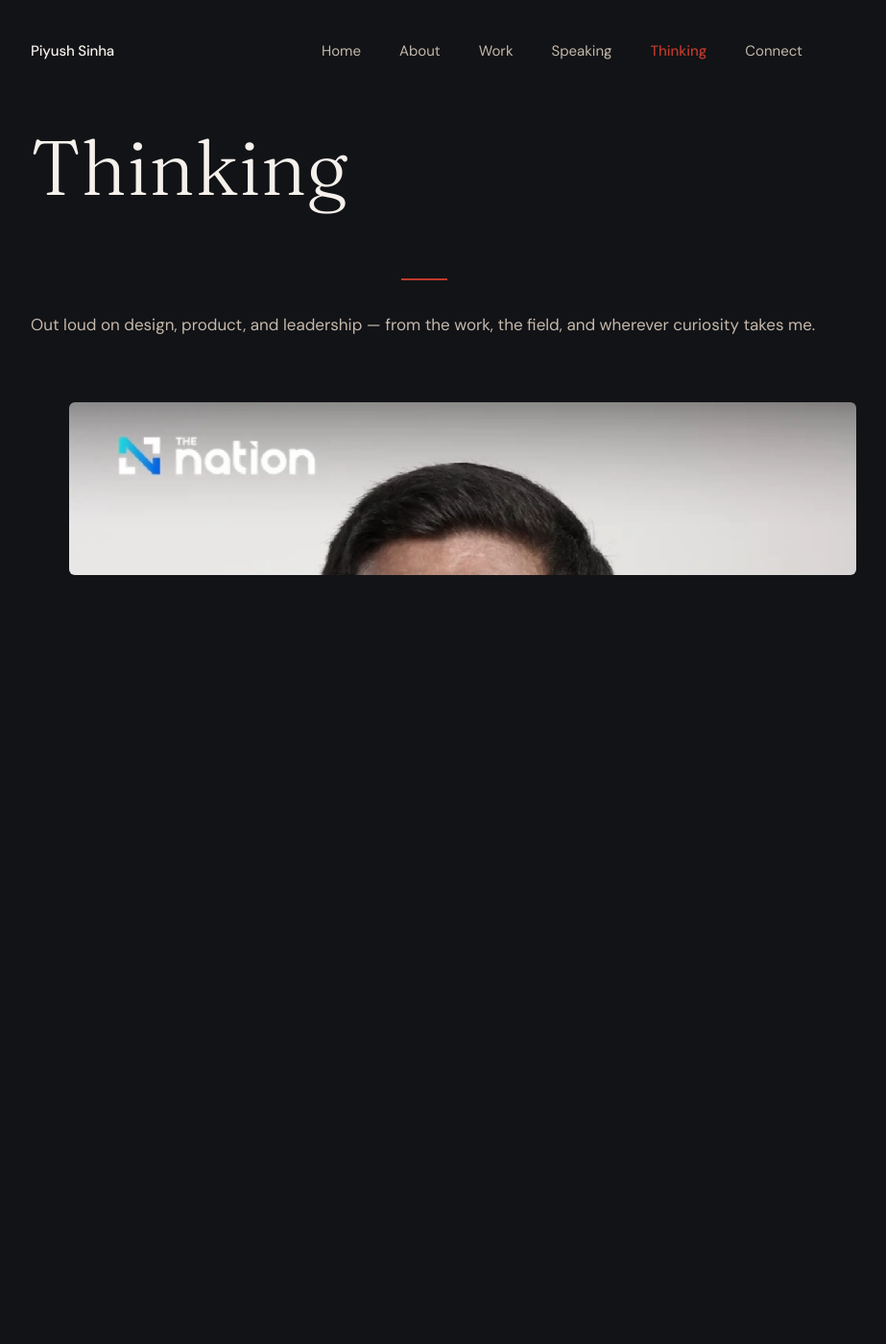
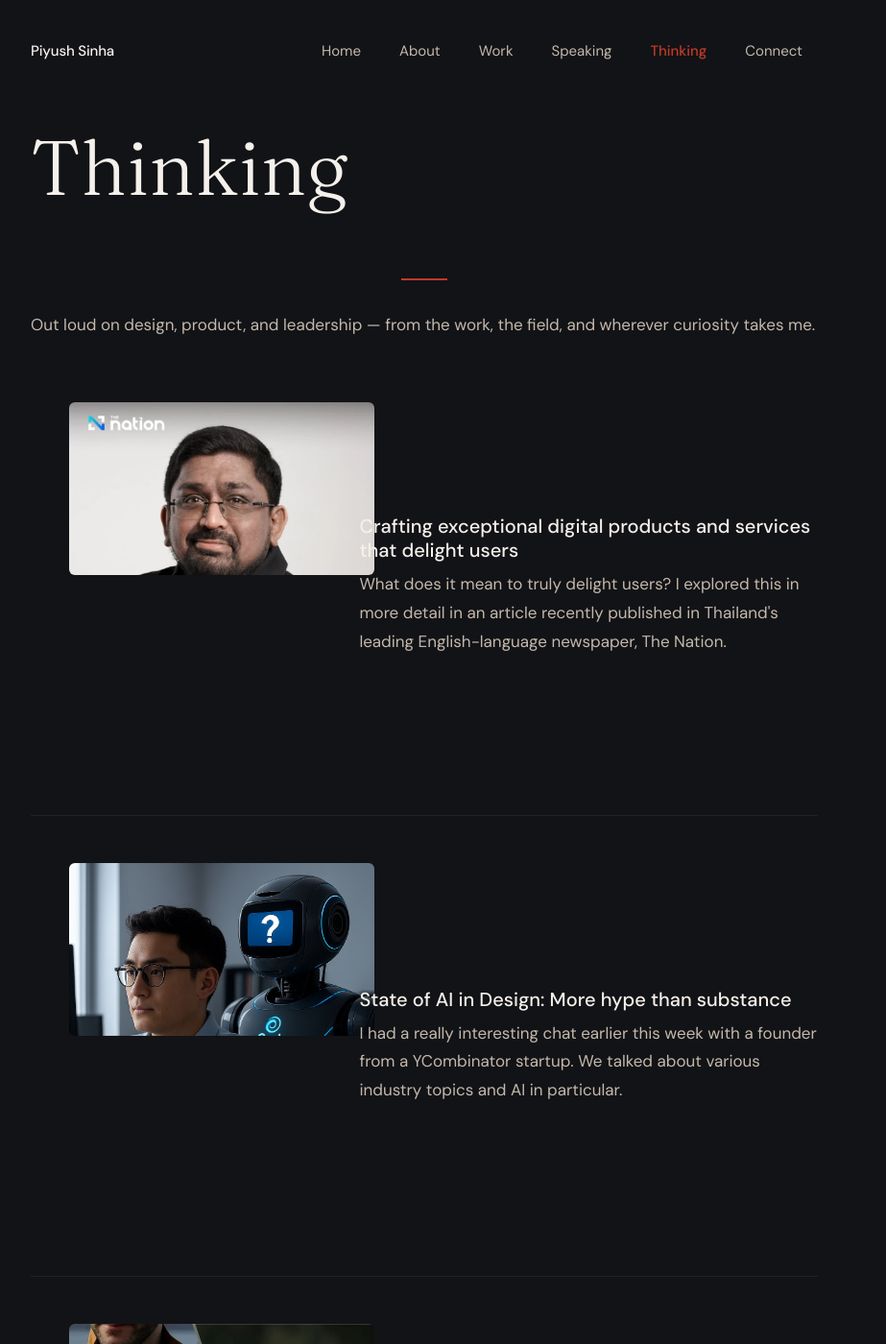
Before and after one commit to piyushsinha/piyushsinha.github.io, a Jekyll site: the page built from thinking/index.html, in a window 1280 px wide and 1400 px high. Shown: the whole window at 96% size, without its empty margins (198-1121 px from the left). Built offline with Jekyll 4.4.1, drawn with Linux system fonts in a browser that asks for light colours; some of the changed text lies outside the part shown.

Commit message:
Work page TOC, thinking page fixes, post layout cleanup
- Work: Added table of contents with jump links to each case study
- Thinking: Removed post dates, added columns flex layout, tightened image-to-excerpt gap
- Posts: Removed featured image and date from individual post pages

```diff
--- a/assets/css/styles.css
+++ b/assets/css/styles.css
@@ -813,7 +813,7 @@
 
 /* --- Post image in card --- */
 .post-card__image {
-  margin-bottom: var(--space-2);
+  margin-bottom: 0;
 }
 
 .post-card__image img {
@@ -821,6 +821,25 @@
   max-height: 180px;
   object-fit: cover;
   object-position: top center;
+}
+
+/* --- Columns layout (Thinking page) --- */
+.columns {
+  display: flex;
+  flex-direction: column;
+  gap: var(--space-2);
+}
+
+@media (min-width: 768px) {
+  .columns {
+    flex-direction: row;
+    align-items: center;
+    gap: var(--space-3);
+  }
+}
+
+.column {
+  flex: 1;
 }
 
 /* ============================================
@@ -914,6 +933,61 @@
 
 .work-section-label {
   margin-bottom: var(--space-4);
+}
+
+/* --- Work Table of Contents --- */
+.work-toc {
+  background-color: var(--color-bg-secondary);
+  border: 1px solid var(--color-border);
+  border-radius: var(--radius-md);
+  padding: var(--space-4);
+  margin-bottom: var(--space-6);
+}
+
+.work-toc__item {
+  display: flex;
+  align-items: baseline;
+  gap: var(--space-2);
+  padding: var(--space-2) var(--space-2);
+  margin-left: calc(-1 * var(--space-2));
+  margin-right: calc(-1 * var(--space-2));
+  border-radius: var(--radius-sm);
+  text-decoration: none !important;
+  color: var(--color-text-primary) !important;
+  transition: background-color var(--transition-fast);
+}
+
+.work-toc__item:hover {
+  background-color: var(--color-bg-tertiary);
+}
+
+.work-toc__company {
+  font-size: var(--font-size-caption);
+  font-weight: var(--weight-medium);
+  color: var(--color-accent-metric);
+  text-transform: uppercase;
+  letter-spacing: 0.05em;
+  flex-shrink: 0;
+}
+
+.work-toc__title {
+  font-size: var(--font-size-body);
+  color: var(--color-text-secondary);
+}
+
+.work-toc__item:hover .work-toc__title {
+  color: var(--color-text-primary);
+}
+
+@media (max-width: 767px) {
+  .work-toc__item {
+    flex-direction: column;
+    gap: 0;
+  }
+
+  .work-toc__title {
+    font-size: var(--font-size-caption);
+  }
 }
 
 .case-study-card {
--- a/thinking/index.html
+++ b/thinking/index.html
@@ -29,10 +29,7 @@
                 </div>
                 {% endif %}
                 <div class="column" style="flex-basis: {% if post.image %}60{% else %}100{% endif %}%;">
-                  <div class="post-card__meta">
-                    {{ post.date | date: "%B %d, %Y" }}{% if post.readtime %} · {{ post.readtime }} min read{% endif %}
-                  </div>
-                  <h3 class="post-card__title">
+                  <h3 class="post-card__title" style="margin-top: 0;">
                     <a href="{{ post.url | relative_url }}">{{ post.title }}</a>
                   </h3>
                   {% if post.description %}
```
Also changed, not shown: _layouts/post.html (+0 -12 lines), work/index.html (+12 -2 lines).
